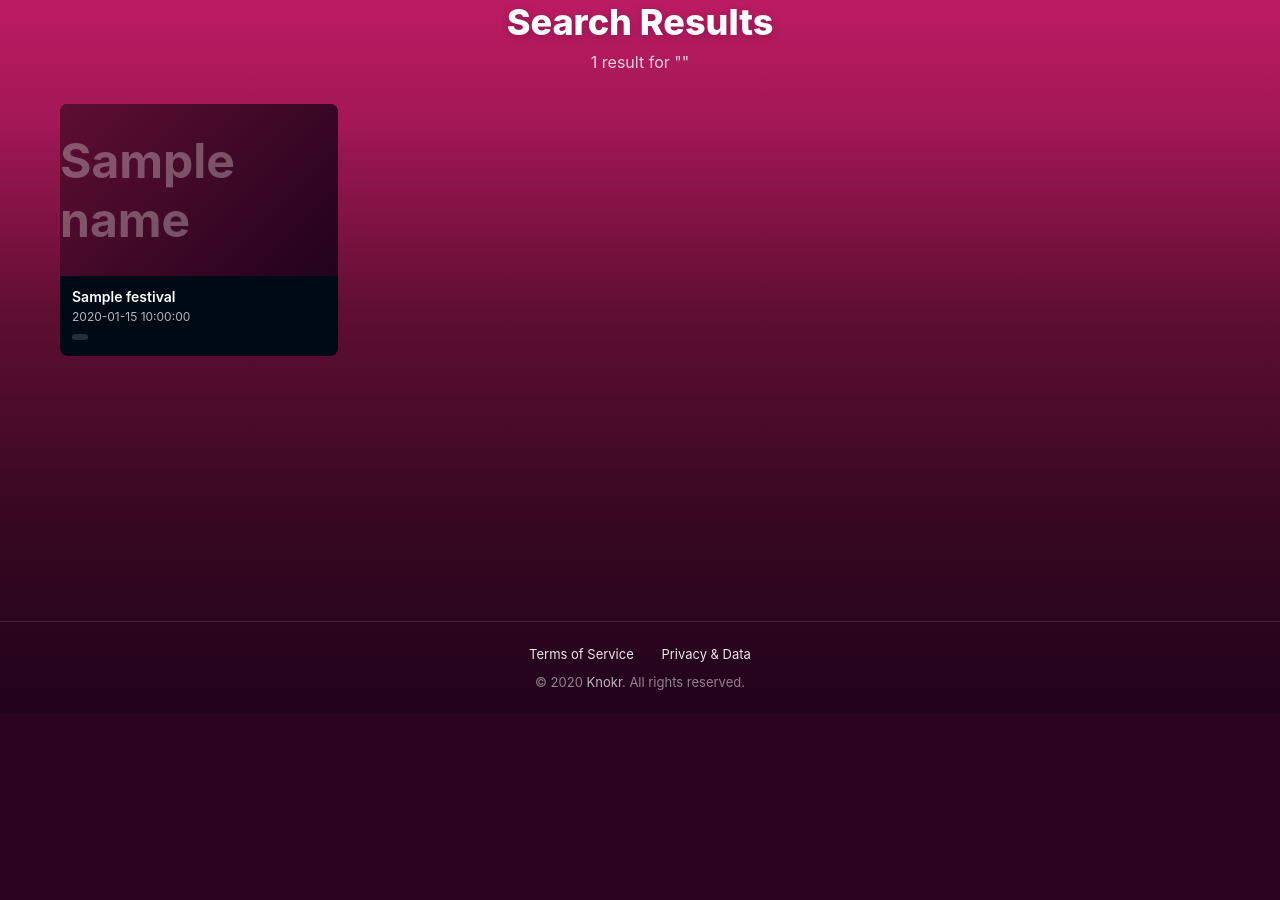
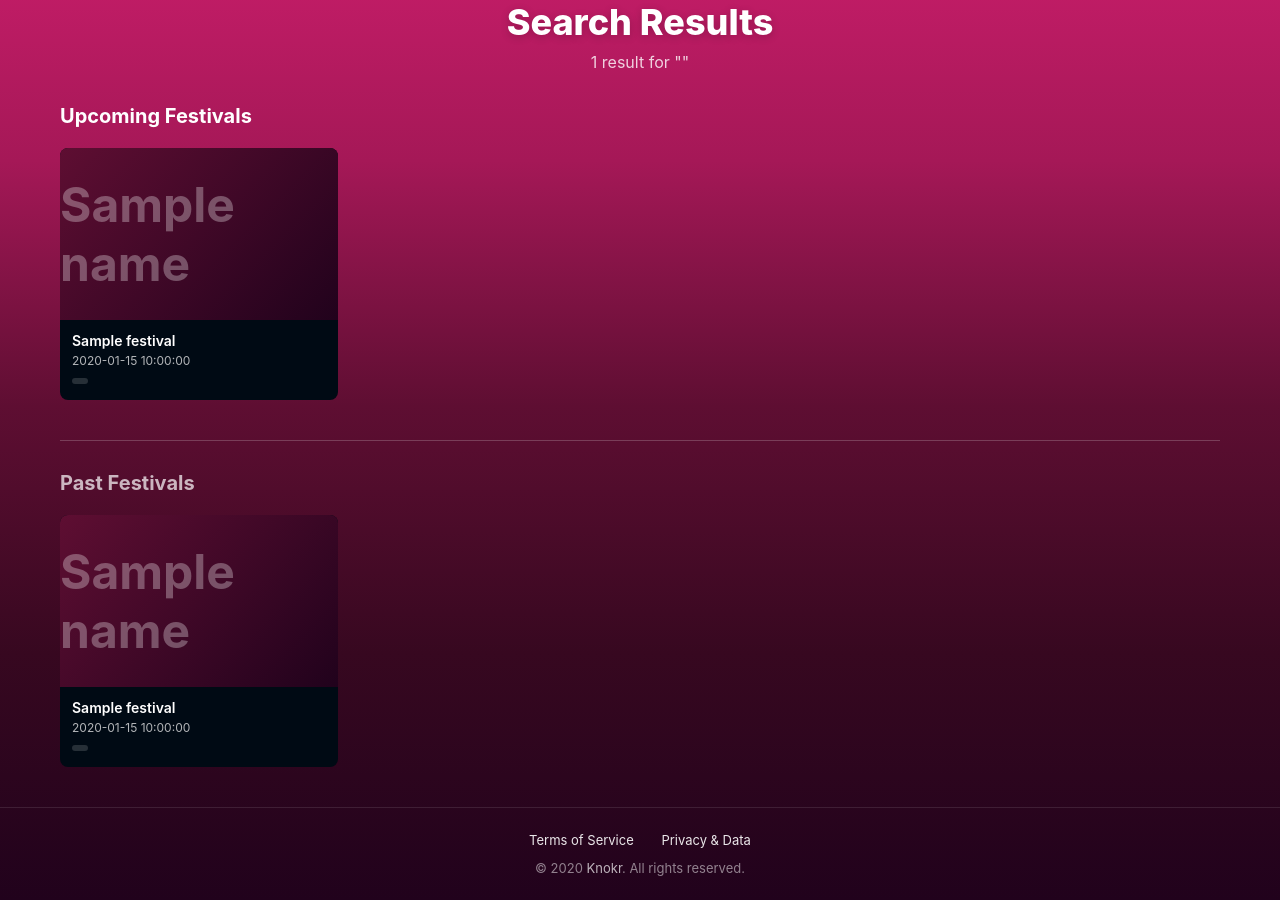
Before and after one commit to jayfallon/festival-lineup-extractor, a Flask app: template templates/search.html in a window 1280 px wide. Shown: the part 86-986 px from the top of the page. Before the commit the page ends 776 px from the top, so only its background shows below. Run offline with Flask 3, Linux system fonts and the light colour scheme; the template is opened without the code that fills it: most values are stand-ins (such as "Sample title", 1, 10 or a date in 2020).

Commit message:
feat: Add separator between upcoming and past festivals
- Shows "Upcoming Festivals" section first
- Adds visual separator line before "Past Festivals"
- Past festivals shown at 70% opacity

Co-Authored-By: Claude Opus 4.5 <noreply@anthropic.com>

```diff
--- a/app.py
+++ b/app.py
@@ -662,6 +662,8 @@ def search():
     """Search festivals using embedding search API."""
     query = request.args.get('q', '').strip()
     festivals = []
+    upcoming = []
+    past = []
 
     if query and len(query) >= 2:
         try:
@@ -735,9 +737,13 @@ def search():
                             conn.close()
         except Exception as e:
             print(f"Error searching festivals: {e}")
+            upcoming = []
+            past = []
 
     return render_template('search.html',
                            festivals=festivals,
+                           upcoming=upcoming if query else [],
+                           past=past if query else [],
                            query=query,
                            current_year=datetime.now().year,
                            get_festival_image_url=get_festival_image_url,
--- a/templates/search.html
+++ b/templates/search.html
@@ -9,9 +9,11 @@
 </div>
 
 {% if festivals %}
+{% if upcoming %}
 <section>
+  <h2 style="color: #fff; margin-bottom: 20px; font-size: 1.25rem;">Upcoming Festivals</h2>
   <div class="grid-4col">
-    {% for festival in festivals %}
+    {% for festival in upcoming %}
     <a href="/festival/{{ festival.slug }}" class="festival-card">
       <div class="card-image-wrapper">
         {% if festival.imageUrl %}
@@ -34,6 +36,38 @@
     {% endfor %}
   </div>
 </section>
+{% endif %}
+
+{% if past %}
+<section style="margin-top: 40px;">
+  <div style="border-top: 1px solid rgba(255,255,255,0.2); padding-top: 30px; margin-bottom: 20px;">
+    <h2 style="color: rgba(255,255,255,0.7); font-size: 1.25rem;">Past Festivals</h2>
+  </div>
+  <div class="grid-4col">
+    {% for festival in past %}
+    <a href="/festival/{{ festival.slug }}" class="festival-card" style="opacity: 0.7;">
+      <div class="card-image-wrapper">
+        {% if festival.imageUrl %}
+        <img src="{{ get_festival_image_url(festival.imageUrl) }}" alt="{{ festival.name }}" loading="lazy" />
+        {% else %}
+        <div class="card-placeholder">{{ festival.name[0] }}</div>
+        {% endif %}
+      </div>
+      <div class="card-body">
+        <h3>{{ festival.name }}</h3>
+        <p>{{ format_location(festival.city, festival.country, festival.region) }}</p>
+        {% if festival.startDate %}
+        <p>{{ format_date(festival.startDate) }}{% if festival.endDate and festival.endDate != festival.startDate %} - {{ format_date(festival.endDate) }}{% endif %}</p>
+        {% endif %}
+        {% if festival.genres and festival.genres|length > 0 %}
+        <span class="card-genre">{{ format_genre(festival.genres[0]) }}</span>
+        {% endif %}
+      </div>
+    </a>
+    {% endfor %}
+  </div>
+</section>
+{% endif %}
 {% else %}
 <div style="text-align: center; padding: 60px 20px; color: rgba(255,255,255,0.7);">
   <p>No festivals found matching your search.</p>
```
